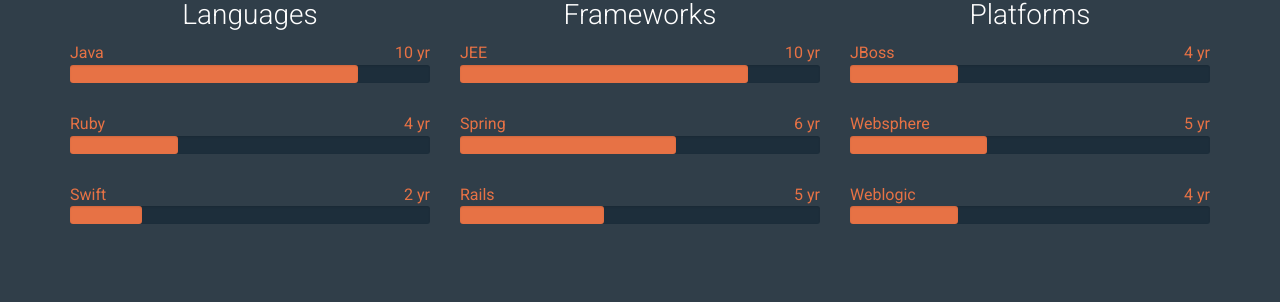
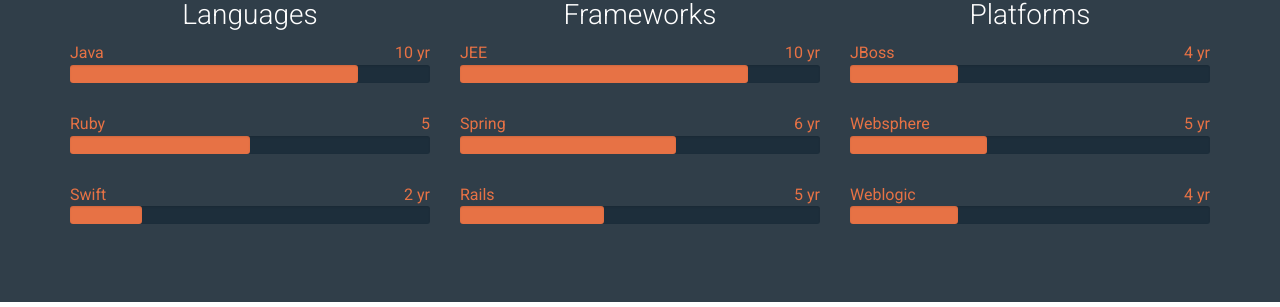
Before and after one commit to laskaridis/laskaridis.github.io, a Jekyll site: the page built from index.html, in a window 1280 px wide and 900 px high, scrolled down 1877 px. Shown: the part 146-453 px from the top of the window. Built offline with Jekyll 4.4.1, drawn with Linux system fonts in a browser that asks for light colours; nearby versions of some CDN libraries; some web fonts are replaced; comment, search, counter and statistics services are not loaded.

Commit message:
Update skills

```diff
--- a/_includes/skills.html
+++ b/_includes/skills.html
@@ -9,9 +9,9 @@
         <div class="skillbar-bar-percent">10 yr</div>
         <div class="skillbar-bar" style="width: 0%;"></div>
       </div>
-      <div class="skillbar" data-percent="30">
+      <div class="skillbar" data-percent="50">
         <div class="skillbar-title">Ruby</div>
-        <div class="skillbar-bar-percent">4 yr</div>
+        <div class="skillbar-bar-percent">5</div>
         <div class="skillbar-bar" style="width: 0%;"></div>
       </div>
       <div class="skillbar" data-percent="20">
```
